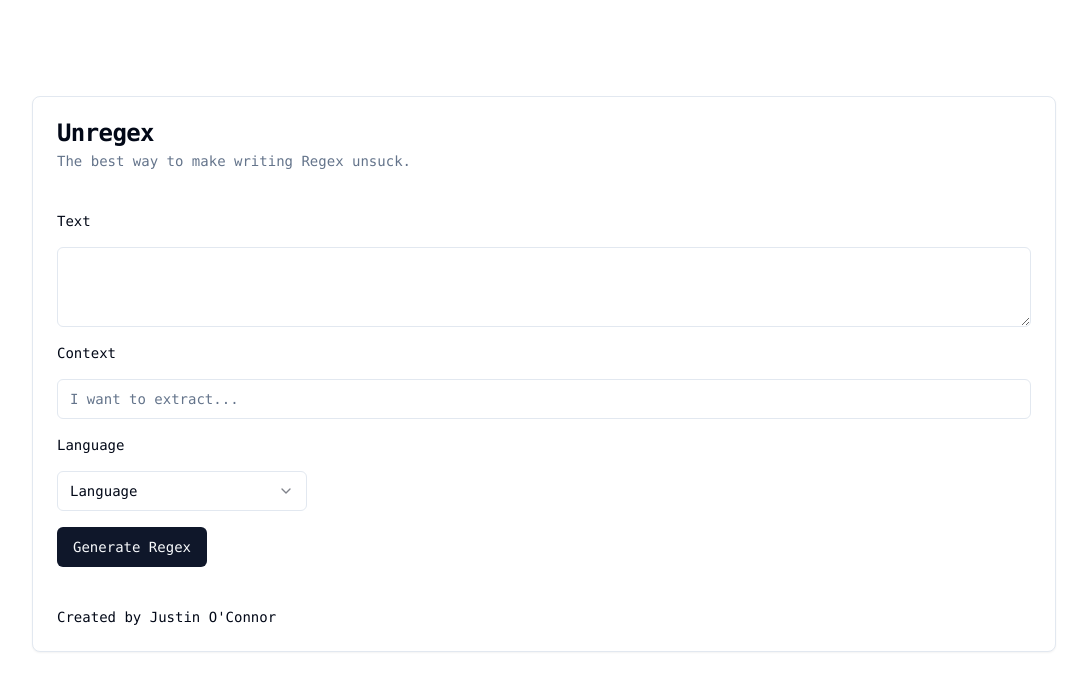
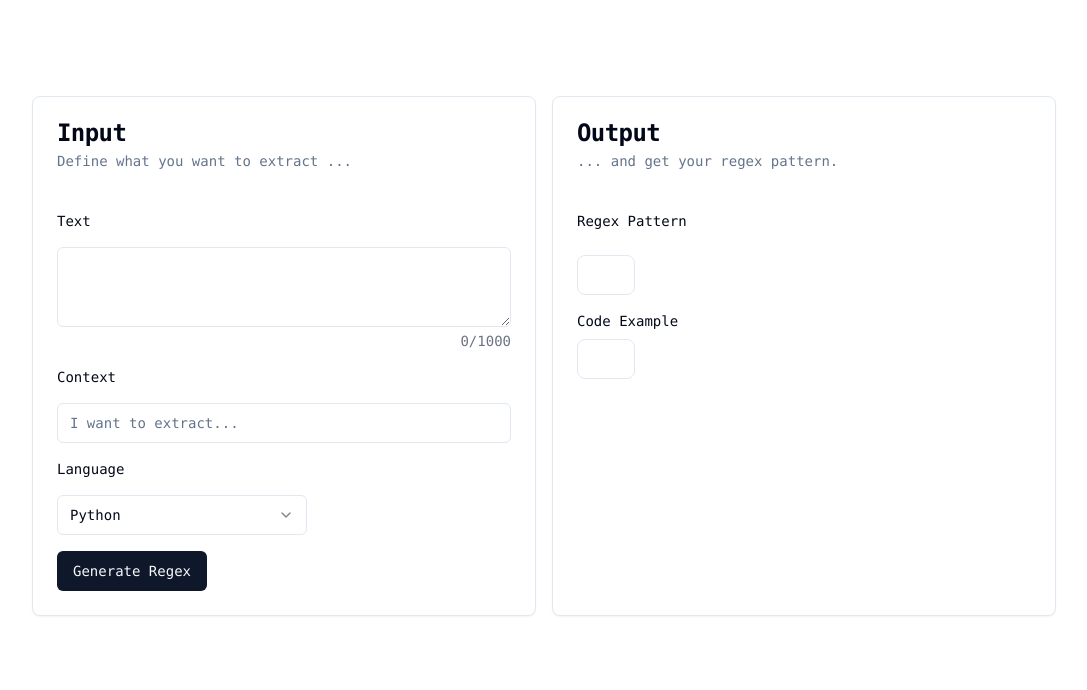
Before and after one commit to onwardplatforms/unregex, a Next.js app in the folder unregex-app/: page / in a window 1280 px wide. Shown: the top 690 px of the page, without its empty margins (96-1183 px from the left). Built offline with nearby package versions, Linux system fonts and the light colour scheme.

Commit message:
add copy boxes for output text

```diff
--- a/unregex-app/app/page.tsx
+++ b/unregex-app/app/page.tsx
@@ -1,8 +1,10 @@
 "use client"
 
 import React, { useState } from 'react';
+import axios from 'axios';
 import { Textarea } from '@/components/ui/textarea'
 import { Input } from '@/components/ui/input'
+import { Copybox } from '@/components/ui/copybox'
 import {
   Card,
   CardContent,
@@ -25,50 +27,94 @@ import {
 export default function Home() {
   const [text, setText] = useState("");
   const [context, setContext] = useState("");
-  const [language, setLanguage] = useState("");
+  const [language, setLanguage] = useState("python");
+  const [textCount, setTextCount] = useState(0);
+  const [regex_pattern, setRegexPattern] = useState("");
+  const [code_example, setCodeExample] = useState("");
+  const [apiError, setApiError] = useState(null);
 
   const handleLanguageChange = (value: string) => {
     setLanguage(value);
   };
 
-  const handleGenerateRegex = () => {
+  const handleTextChange = (e: React.ChangeEvent<HTMLTextAreaElement>) => {
+    setText(e.target.value);
+    setTextCount(e.target.value.length);
+  };
+
+  const handleGenerateRegex = async () => {
+    setApiError(null);
     const prompt = `
       Given this text:
       \`${text}\`
 
-      I want to write valid regex for the programming language ${language} given this context:
+      I want to write valid regex for the programming language "${language}" given this context:
       \`${context}\`
 
       Return the response as a json object that looks like this:
 
       {
         "regex_pattern": "The regex pattern",
-        "code_example": "A code example",
+        "code_example": "A code example that includes all required imports and logic",
       }
 
-      ONLY return json.  DO NOT explain.  When writing regex, try to use patterns that are more flexible rather than ridged.
+      ONLY return json.  Make sure escape all characters in the response so it is valid.  DO NOT explain.  When writing regex, try to use patterns that are more flexible rather than rigid.
     `;
 
-    console.log(prompt);
+    console.log(prompt)
+
+    try {
+      const response = await axios.post('https://api.openai.com/v1/chat/completions', {
+        model: "gpt-3.5-turbo",
+        messages: [
+          {
+            "role": "system",
+            "content": "You are an expert at writing regex and love helping people write great regex."
+          },
+          {
+            "role": "user",
+            "content": prompt
+          }
+        ]
+      }, {
+        headers: {
+          'Authorization': `Bearer ${process.env.NEXT_PUBLIC_OPENAI_API_KEY}`,
+          'Content-Type': 'application/json'
+        }
+      });
+
+      const chatOutput = response.data.choices[0].message.content;
+      const regexOutput = JSON.parse(chatOutput);
+
+      console.log(regexOutput)
+
+      setRegexPattern(regexOutput.regex_pattern);
+      setCodeExample(regexOutput.code_example);
+
+    } catch (error: any) {
+      console.error('Error interacting with OpenAI API: ', error);
+      setApiError(error.toString());
+    }
   };
 
   return (
-    <main className="flex min-h-screen flex-col items-center justify-between p-24">
-      <div className="z-10 max-w-5xl w-full items-center justify-between font-mono text-sm">
-        <Card>
+    <main className="flex flex-col min-h-screen items-center justify-between p-24">
+      <div className="flex flex-col lg:items-stretch lg:flex-row space-y-4 lg:space-y-0 lg:space-x-4 z-10 max-w-5xl w-full items-center justify-between font-mono text-sm">
+        <Card className="w-full">
           <CardHeader>
-            <CardTitle>Unregex</CardTitle>
-            <CardDescription>The best way to make writing Regex unsuck.</CardDescription>
+            <CardTitle>Input</CardTitle>
+            <CardDescription>Define what you want to extract ...</CardDescription>
           </CardHeader>
           <CardContent>
             <p className="my-4">Text</p>
-            <Textarea value={text} onChange={(e) => setText(e.target.value)} />
+            <Textarea value={text} onChange={handleTextChange} maxLength={1000} />
+            <div className="text-right mt-1 text-sm text-gray-500">{textCount}/1000</div>
             <p className="my-4">Context</p>
             <Input className="my-4" type="text" placeholder="I want to extract..." value={context} onChange={(e) => setContext(e.target.value)} />
             <p className="my-4">Language</p>
-            <Select onValueChange={handleLanguageChange}>
+            <Select onValueChange={handleLanguageChange} value={language}>
               <SelectTrigger className="w-[250px]">
-                <SelectValue placeholder="Language" />
+                <SelectValue placeholder={language} />
               </SelectTrigger>
               <SelectContent>
                 <SelectItem value="python">Python</SelectItem>
@@ -80,12 +126,30 @@ export default function Home() {
                 <SelectItem value="php">PHP</SelectItem>
               </SelectContent>
             </Select>
-            <Button className="my-4" onClick={handleGenerateRegex}>Generate Regex</Button>
+            <Button className="mt-4" onClick={handleGenerateRegex}>Generate Regex</Button>
           </CardContent>
-          <CardFooter>
-            Created by Justin O'Connor
-          </CardFooter>
         </Card>
+        <Card className="w-full">
+        <CardHeader>
+          <CardTitle>Output</CardTitle>
+          <CardDescription>... and get your regex pattern.</CardDescription>
+        </CardHeader>
+        <CardContent>
+          {apiError ? (
+            <div className="bg-red-100 border border-red-400 text-red-700 px-4 py-3 rounded">
+              <strong className="font-bold">Error: </strong>
+              <span className="inline-block">{apiError}</span>
+            </div>
+          ) : (
+            <>
+              <p className="my-4">Regex Pattern</p>
+              <Copybox className="h-full" text={regex_pattern}></Copybox>
+              <p className="mt-4">Code Example</p>
+              <Copybox className="h-full" text={code_example}></Copybox>
+            </>
+          )}
+        </CardContent>
+      </Card>
       </div>
     </main>
   )
--- /dev/null
+++ b/unregex-app/components/ui/copybox.tsx
@@ -0,0 +1,49 @@
+"use client";
+
+import * as React from 'react';
+import { Check, CopyIcon } from 'lucide-react';
+import { cn } from '@/lib/utils';
+import { useState } from 'react';
+
+export interface CopyBoxProps {
+    text: string;
+    className?: string;
+  }
+
+  const Copybox: React.FC<CopyBoxProps> = ({ text, className }) => {
+    const [showCopy, setShowCopy] = useState(false);
+    const [copied, setCopied] = useState(false);
+
+    const boxClasses = cn(
+        'relative font-light justify-start items-center text-sm flex break-all border mr-2 mt-2 py-2 px-4 pr-8 cursor-pointer rounded-lg border-border dark:hover:border-gray-200 hover:border-gray-500 transition-all min-h-[40px]', // Added min-h-[40px]
+        className
+      );
+
+      return (
+        <div className="flex justify-start items-center">
+          <div
+            onMouseEnter={() => setShowCopy(true)}
+            onMouseLeave={() => setShowCopy(false)}
+            onClick={() => {
+              navigator.clipboard.writeText(text);
+              setCopied(true);
+            }}
+            className={boxClasses}
+          >
+            {showCopy && (
+              <div className="absolute justify-center right-2">
+                {copied ? <Check width={16} /> : <CopyIcon width={16} />}
+              </div>
+            )}
+            <span className="flex-1 whitespace-pre-wrap">
+              {text || '\u00A0'}
+            </span>
+          </div>
+        </div>
+      );
+
+  };
+
+  Copybox.displayName = 'Copybox';
+
+  export { Copybox };
--- a/unregex-app/components/ui/textarea.tsx
+++ b/unregex-app/components/ui/textarea.tsx
@@ -1,24 +1,34 @@
-import * as React from "react"
-
-import { cn } from "@/lib/utils"
+import * as React from "react";
+import { useEffect, useRef } from "react";
+import { cn } from "@/lib/utils";
 
 export interface TextareaProps
   extends React.TextareaHTMLAttributes<HTMLTextAreaElement> {}
 
 const Textarea = React.forwardRef<HTMLTextAreaElement, TextareaProps>(
   ({ className, ...props }, ref) => {
+    const textareaRef = ref || useRef<HTMLTextAreaElement>(null);
+
+    useEffect(() => {
+      const textarea = textareaRef.current;
+      if (textarea) {
+        textarea.style.height = "auto"; // Reset the height
+        textarea.style.height = textarea.scrollHeight + "px"; // Set the height based on the scrollHeight
+      }
+    }, [props.value]); // Re-run whenever the value changes
+
     return (
       <textarea
+        ref={textareaRef}
         className={cn(
           "flex min-h-[80px] w-full rounded-md border border-input bg-background px-3 py-2 text-sm ring-offset-background placeholder:text-muted-foreground focus-visible:outline-none focus-visible:ring-2 focus-visible:ring-ring focus-visible:ring-offset-2 disabled:cursor-not-allowed disabled:opacity-50",
           className
         )}
-        ref={ref}
         {...props}
       />
-    )
+    );
   }
-)
-Textarea.displayName = "Textarea"
+);
+Textarea.displayName = "Textarea";
 
-export { Textarea }
+export { Textarea };
```
